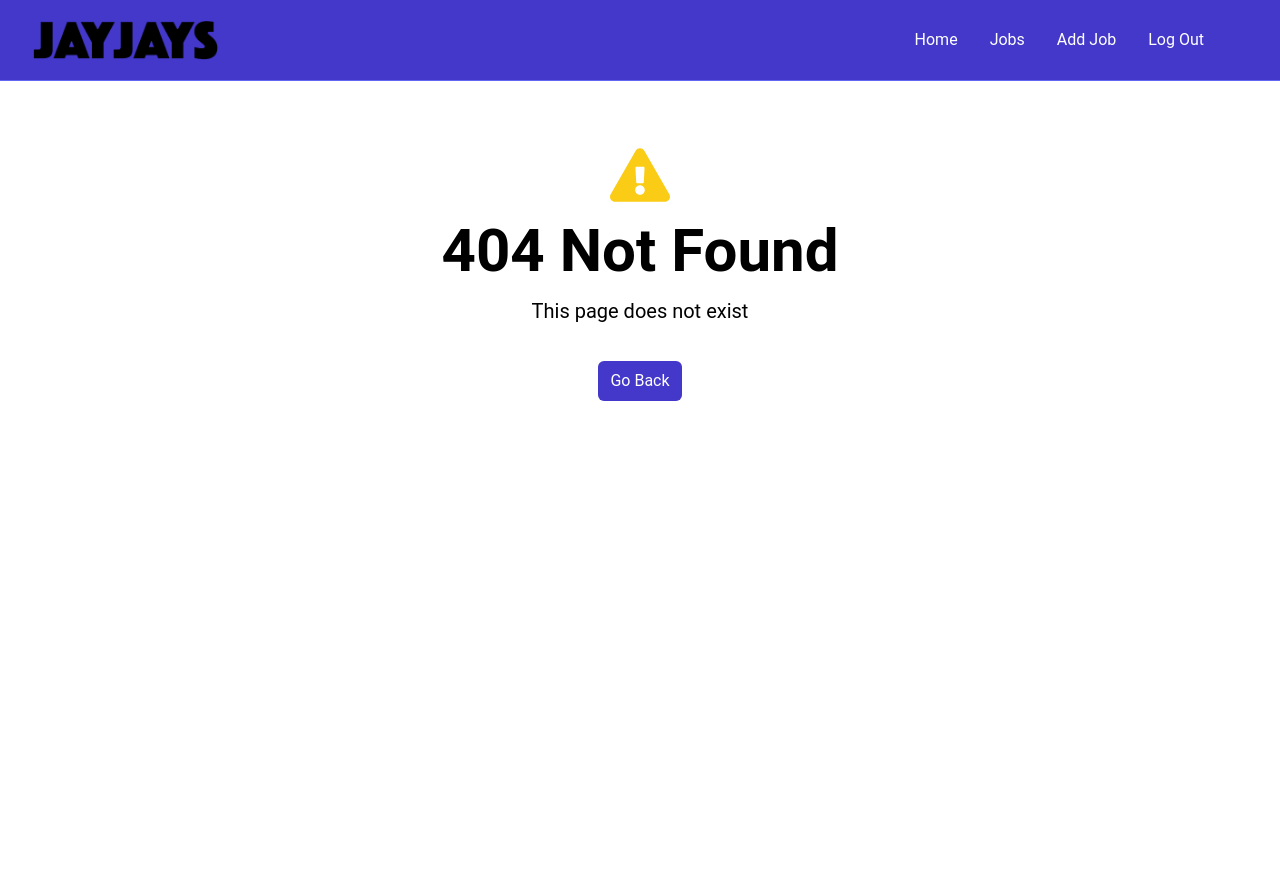
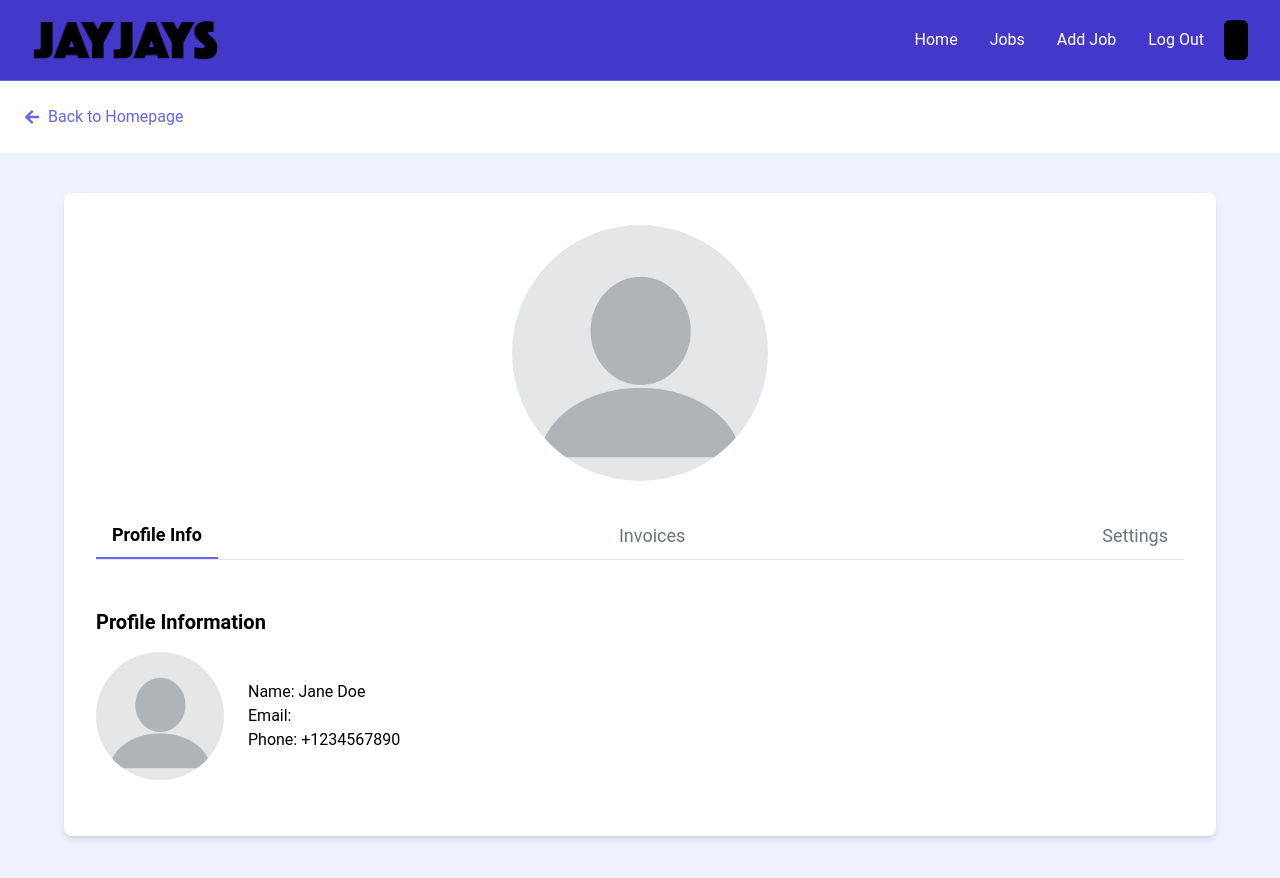
Before and after one commit to robbyjayjays/react-jayjays, a React (Vite) app: page /user in a window 1280 px wide. Before the commit this address had no page. Shown: the top 878 px of the page. Before the commit the page ends 800 px from the top, so only its background shows below. Built offline with nearby package versions, Linux system fonts and the light colour scheme; sample sign-in values are in the browser's storage.

Commit message:
profile page and logout error fixes

```diff
--- a/src/App.jsx
+++ b/src/App.jsx
@@ -8,6 +8,7 @@ import AddJobPage from './pages/AddJobPage';
 import EditJobPage from './pages/EditJobPage';
 import LoginPage from './pages/LoginPage';
 import RegisterPage from './pages/RegisterPage';
+import UserPage from './pages/UserPage';
 
 const App = () => {
 
@@ -31,6 +32,7 @@ const App = () => {
         { path: '/add-job', element: <AddJobPage /> },
         { path: '/edit-job/:id', element: <EditJobPage /> },
         { path: '/job/:id', element: <JobPage /> },
+        { path: '/user', element: <UserPage /> },
         { path: '*', element: <NotFoundPage /> },
       ],
     },
--- a/src/components/Navbar.jsx
+++ b/src/components/Navbar.jsx
@@ -1,9 +1,21 @@
 import logo from '../assets/image/jayjays.png';
-import { NavLink } from 'react-router-dom';
+import { NavLink, useNavigate } from 'react-router-dom';
 
 const Navbar = () => {
+    const navigate = useNavigate();
     const linkClass = ({ isActive }) => isActive ? 'bg-black text-white hover:bg-gray-900 hover:text-white rounded-md px-3 py-2' : 'text-white hover:bg-gray-900 hover:text-white rounded-md px-3 py-2'
     const userEmail = localStorage.getItem('email');
+
+    // Handle logout function
+    const handleLogout = () => {
+        // Remove token and any other user-related data
+        localStorage.removeItem('token');
+        localStorage.removeItem('email');
+
+        // Redirect to the login page
+        navigate('/', { replace: true });
+    };
+
     return (
         <nav className="bg-indigo-700 border-b border-indigo-500">
             <div className="mx-auto max-w-7xl px-2 sm:px-6 lg:px-8">
@@ -38,10 +50,11 @@ const Navbar = () => {
                     <NavLink
                         to="/"
                         className={linkClass}
+                        onClick={handleLogout}
                         >Log Out</NavLink
                     >
                     <NavLink
-                        to="/"
+                        to="/user"
                         className={linkClass}
                         >{userEmail ? `${userEmail}` : ''}</NavLink
                     >
--- a/src/pages/AddJobPage.jsx
+++ b/src/pages/AddJobPage.jsx
@@ -1,4 +1,4 @@
-import React, { useState } from 'react';
+import React, { useState, useEffect } from 'react';
 import { toast } from 'react-toastify';
 import JobListings from '../components/JobListings';
 import { useNavigate } from 'react-router-dom';
@@ -55,7 +55,14 @@ const AddJobPage = () => {
         }
     };
 
+    useEffect(() => {
+        const token = localStorage.getItem('token');
 
+        // If no token is present, redirect to the login page
+        if (!token) {
+            navigate('/');  // Redirect to login if not authenticated
+        }
+    }, [navigate]);
     return (
         <section className="bg-indigo-50">
             <div className="container m-auto max-w-2xl py-24">
--- a/src/pages/EditJobPage.jsx
+++ b/src/pages/EditJobPage.jsx
@@ -81,6 +81,15 @@ const EditJobPage = ({ updateJobSubmit }) => {
             toast.error('Failed to update job. Please try again.');
         }
     };
+
+    useEffect(() => {
+      const token = localStorage.getItem('token');
+
+      // If no token is present, redirect to the login page
+      if (!token) {
+          navigate('/');  // Redirect to login if not authenticated
+      }
+    }, [navigate]);
 
     return (
         <section className='bg-indigo-50'>
--- a/src/pages/HomePage.jsx
+++ b/src/pages/HomePage.jsx
@@ -1,10 +1,24 @@
-import React from 'react'
 import Hero from '../components/Hero'
 import HomeCards from '../components/HomeCards';
 import JobListings from '../components/JobListings';
 import ViewAllJobs from '../components/ViewAllJobs';
+import React, { useEffect, useState } from 'react';
+import { useNavigate } from 'react-router-dom';
+import { toast, ToastContainer } from 'react-toastify';  // Import toast functions and container
+import 'react-toastify/dist/ReactToastify.css';  // Import CSS for toasts
 
 const HomePage = () => {
+    const navigate = useNavigate();
+    useEffect(() => {
+        const token = localStorage.getItem('token');
+
+        // If no token is present, redirect to the login page
+        if (!token) {
+            toast.error('You are not logged in!');
+            navigate('/login');  // Redirect to login if not authenticated
+        }
+    }, [navigate]);
+
     return (
         <>
             <Hero title="Become a JAYJAYS partner." subtitle="High quality websites for low prices"/>
--- a/src/pages/JobsPage.jsx
+++ b/src/pages/JobsPage.jsx
@@ -1,7 +1,18 @@
-import React from 'react'
+import React, { useEffect, useState } from 'react';
+import { useNavigate } from 'react-router-dom';
 import JobListings from '../components/JobListings'
 
 const JobsPage = () => {
+  const navigate = useNavigate();
+  useEffect(() => {
+    const token = localStorage.getItem('token');
+
+    // If no token is present, redirect to the login page
+    if (!token) {
+        navigate('/');  // Redirect to login if not authenticated
+    }
+  }, [navigate]);
+
   return (
    <section className="bg-blue-50 px-4 py-6"><JobListings /></section>
   )
--- /dev/null
+++ b/src/pages/UserPage.jsx
@@ -0,0 +1,114 @@
+import React, { useState, useEffect } from 'react';
+import { useNavigate } from 'react-router-dom';
+import { Link } from 'react-router-dom';
+import { FaArrowLeft, FaMapMarker } from 'react-icons/fa';
+import profileImage from '../assets/image/profile.png';
+import { toast, ToastContainer } from 'react-toastify';  // Import toast functions and container
+import 'react-toastify/dist/ReactToastify.css';  // Import CSS for toasts
+
+
+
+const UserPage = () => {
+    const userEmail = localStorage.getItem('email');
+    const [activeTab, setActiveTab] = useState('profile');
+    const navigate = useNavigate();
+
+    useEffect(() => {
+        const token = localStorage.getItem('token');
+
+        // If no token is present, redirect to the login page
+        if (!token) {
+            toast.error('You are no longer logged in');
+            navigate('/');  // Redirect to login if not authenticated
+        }
+    }, [navigate]);
+  return (
+    <>
+    <ToastContainer />
+    <section>
+        <div className="container m-auto py-6 px-6">
+            <Link
+                to="/homepage"
+                className="text-indigo-500 hover:text-indigo-600 flex items-center"
+            >
+                <FaArrowLeft className="mr-2" /> Back to Homepage
+            </Link>
+        </div>
+    </section>
+
+    <div className="min-h-screen flex items-start justify-center bg-indigo-50">
+        {/* White box container */}
+        <div className="bg-white w-full max-w-6xl p-8 rounded-lg shadow-md mt-10">
+
+            {/* Profile Image inside the white box */}
+            <div className="block mb-8 text-center">
+                <img
+                    src={profileImage}
+                    alt="Profile"
+                    className="rounded-full w-64 h-64 object-cover mx-auto"
+                />
+            </div>
+
+            {/* Tabs */}
+            <div className="flex justify-between border-b mb-6">
+                <button
+                    className={`py-2 px-4 text-lg ${activeTab === 'profile' ? 'border-b-2 border-indigo-500 font-bold' : 'text-gray-500'}`}
+                    onClick={() => setActiveTab('profile')}
+                >
+                    Profile Info
+                </button>
+                <button
+                    className={`py-2 px-4 text-lg ${activeTab === 'facturen' ? 'border-b-2 border-indigo-500 font-bold' : 'text-gray-500'}`}
+                    onClick={() => setActiveTab('facturen')}
+                >
+                    Invoices
+                </button>
+                <button
+                    className={`py-2 px-4 text-lg ${activeTab === 'settings' ? 'border-b-2 border-indigo-500 font-bold' : 'text-gray-500'}`}
+                    onClick={() => setActiveTab('settings')}
+                >
+                    Settings
+                </button>
+            </div>
+
+            {/* Tab Content */}
+            <div className="py-6">
+                {activeTab === 'profile' && (
+                    <div>
+                        <h3 className="text-xl font-bold mb-4">Profile Information</h3>
+                        <div className="flex items-center">
+                            <img
+                                src={profileImage}
+                                alt="Profile"
+                                className="rounded-full w-32 h-32 object-cover mr-6"
+                            />
+                            <div>
+                                <p>Name: Jane Doe</p>
+                                <p>Email: {userEmail}</p>
+                                <p>Phone: +1234567890</p>
+                            </div>
+                        </div>
+                    </div>
+                )}
+
+                {activeTab === 'facturen' && (
+                    <div>
+                        <h3 className="text-xl font-bold mb-4">Facturen</h3>
+                        <p>You currently have no invoices.</p>
+                    </div>
+                )}
+
+                {activeTab === 'settings' && (
+                    <div>
+                        <h3 className="text-xl font-bold mb-4">Settings</h3>
+                        <p>Here you can adjust your account settings.</p>
+                    </div>
+                )}
+            </div>
+        </div>
+    </div>
+</>
+  )
+}
+
+export default UserPage
```
Also changed, not shown: src/assets/image/profile.png (added).
